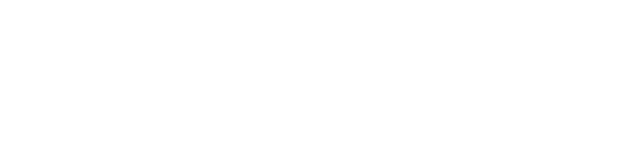
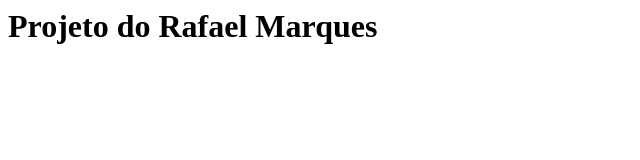
Before and after one commit to rfmapp/curso-git, a plain HTML site: page index.html in a window 1280 px wide. Shown: the whole page, without its empty margins (0-640 px from the left). Drawn offline with Linux system fonts and the light colour scheme.

Commit message:
Título da Página

```diff
--- a/index.html
+++ b/index.html
@@ -2,5 +2,6 @@
 <head>
 </head>
 <body>
+<h1>Projeto do Rafael Marques</h1>
 </body>
 </html>
```
